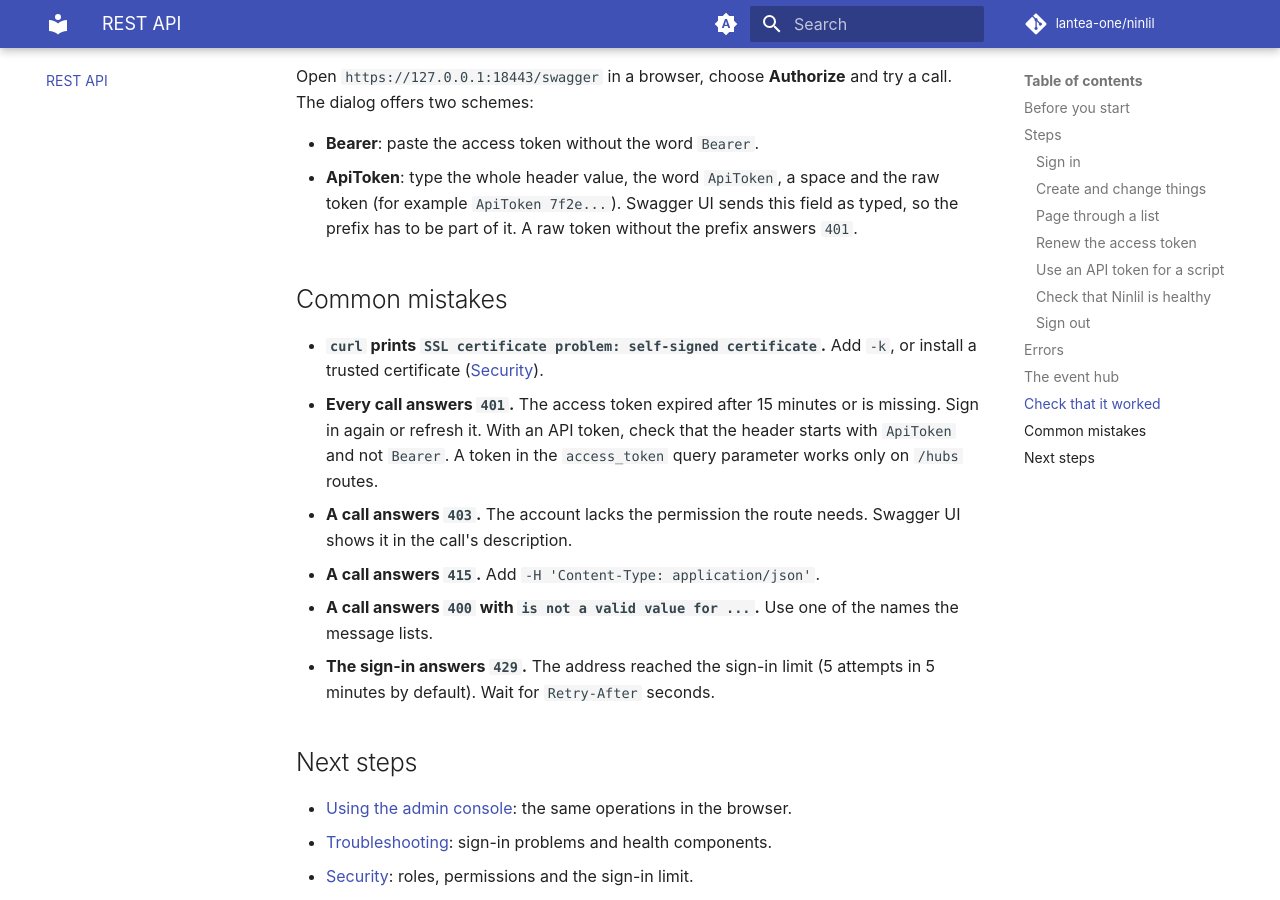
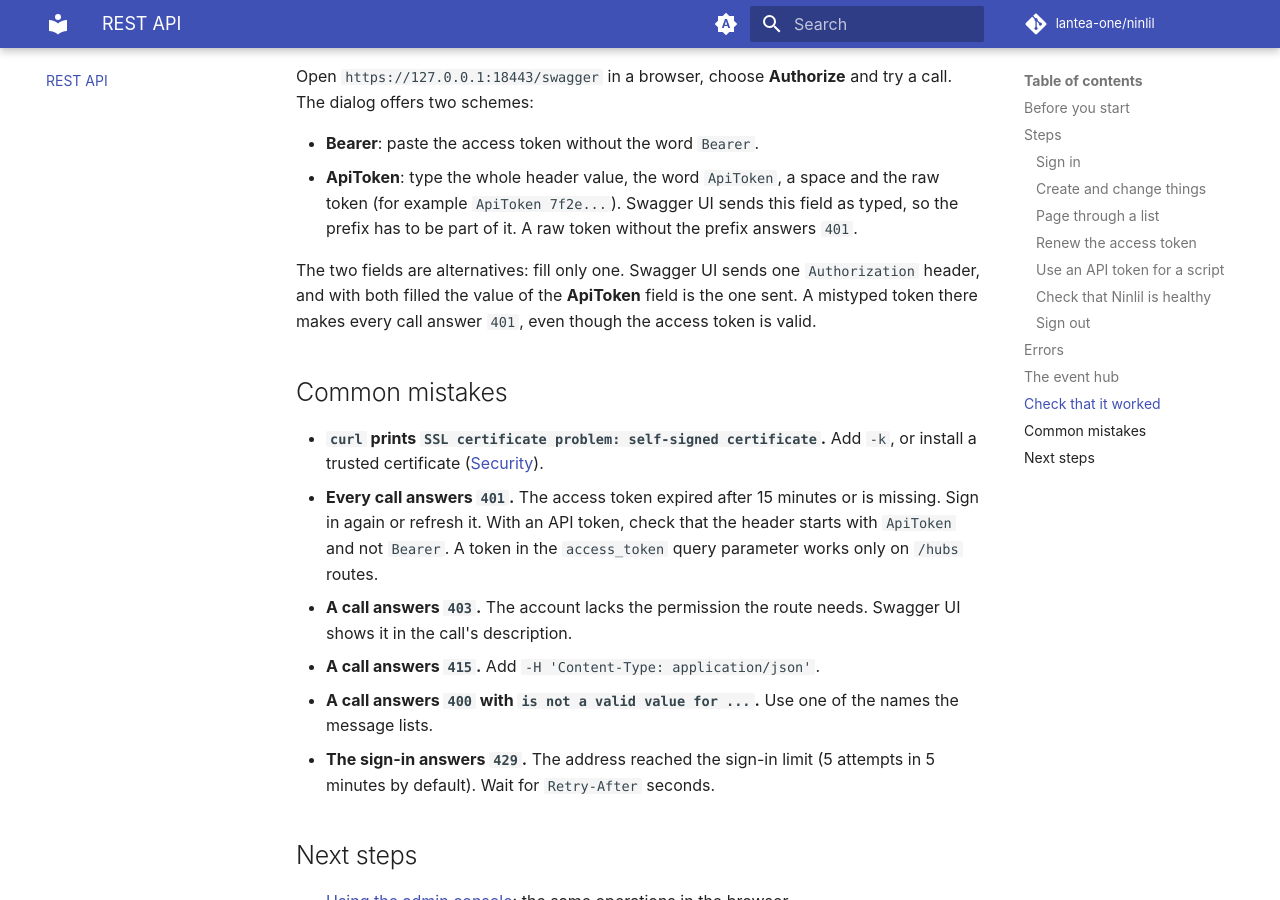
Before and after one commit to lantea-one/ninlil, an MkDocs documentation site: the page built from pages/docs/rest-api.md, in a window 1280 px wide and 900 px high, scrolled down 7316 px. Built offline with MkDocs 1.6.1 and Material for MkDocs 9.7.7, drawn with Linux system fonts in a browser that asks for light colours.

Commit message:
The README, the wiki and the changelog say the two Authorize fields are alternatives
Refs #447

Co-Authored-By: Claude Sonnet 5.5 <noreply@anthropic.com>
Claude-Session: https://claude.ai/code/session_01T33E3pmQvqkTriyQUMNUTK

```diff
--- a/pages/docs/rest-api.md
+++ b/pages/docs/rest-api.md
@@ -312,6 +312,10 @@ offers two schemes:
   example `ApiToken 7f2e...`). Swagger UI sends this field as typed, so the prefix has to be part
   of it. A raw token without the prefix answers `401`.
 
+The two fields are alternatives: fill only one. Swagger UI sends one `Authorization` header, and
+with both filled the value of the **ApiToken** field is the one sent. A mistyped token there makes
+every call answer `401`, even though the access token is valid.
+
 ## Common mistakes
 
 - **`curl` prints `SSL certificate problem: self-signed certificate`.** Add `-k`, or install a
```
Also changed, not shown: CHANGELOG.md, README.md.
